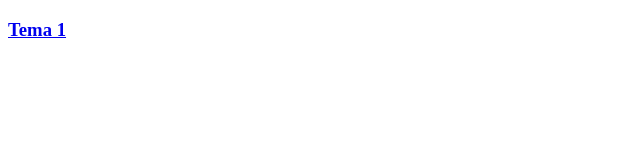
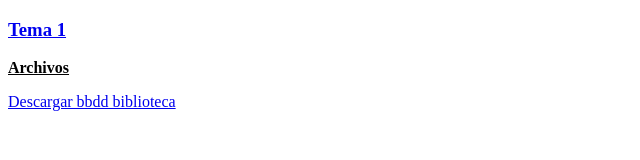
Before and after one commit to fjjaraba/bbdd, a plain HTML site: page index.html in a window 1280 px wide. Shown: the whole page, without its empty margins (0-640 px from the left). Drawn offline with Linux system fonts and the light colour scheme.

Commit message:
Update index.html

```diff
--- a/index.html
+++ b/index.html
@@ -8,6 +8,9 @@
     <header></header>
     <main>
     <h3><a href="tema01/index.html">Tema 1</a></h3>
+
+      <p><b><u>Archivos</u></b></p>
+      <p><a href="biblioteca.odb" target="_blank">Descargar bbdd biblioteca</a></p>
     </main>
     <footer></footer>
   </body>
```
